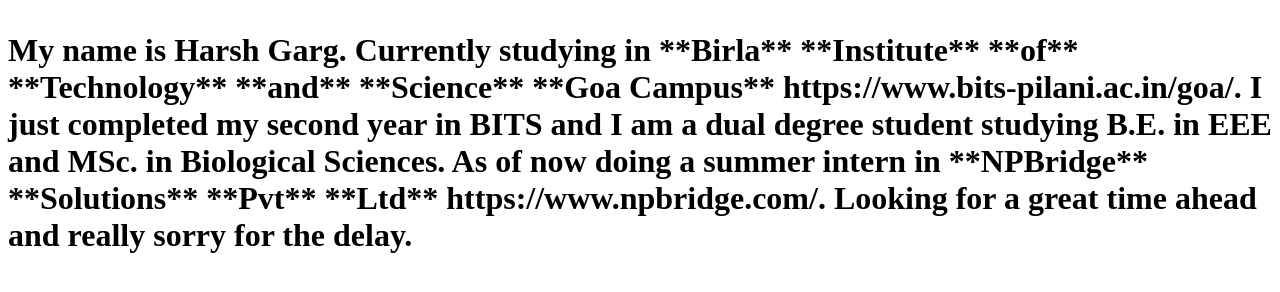
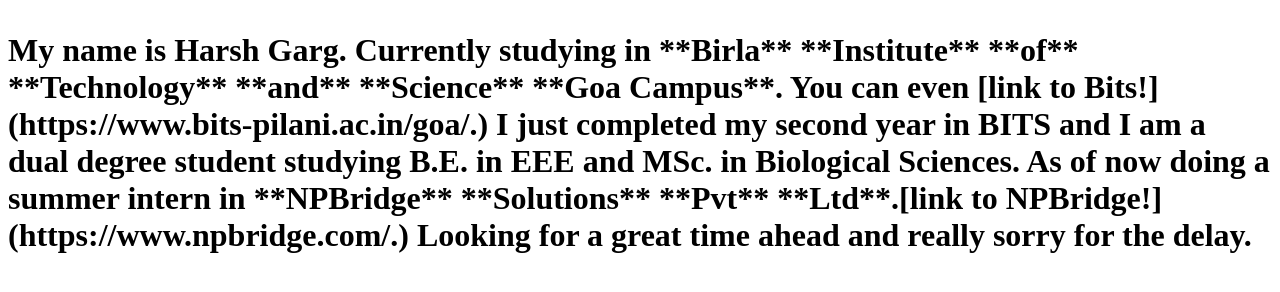
Before and after one commit to Harsh-Garg306/Harsh-Garg306.github.io, a plain HTML site: page index1.html in a window 1280 px wide. Drawn offline with Linux system fonts and the light colour scheme.

Commit message:
Update index1.html

```diff
--- a/index1.html
+++ b/index1.html
@@ -4,6 +4,6 @@
 <h1><Hello Everyone.</h1>
 <h2This is Harsh Garg.</h2>
 <p>My name is Harsh Garg.
-Currently studying in **Birla** **Institute** **of** **Technology** **and** **Science** **Goa Campus** https://www.bits-pilani.ac.in/goa/.
-I just completed my second year in BITS and I am a dual degree student studying B.E. in EEE and MSc. in Biological Sciences. As of now doing a summer intern in **NPBridge** **Solutions** **Pvt** **Ltd** https://www.npbridge.com/.
+Currently studying in **Birla** **Institute** **of** **Technology** **and** **Science** **Goa Campus**. You can even [link to Bits!](https://www.bits-pilani.ac.in/goa/.)
+I just completed my second year in BITS and I am a dual degree student studying B.E. in EEE and MSc. in Biological Sciences. As of now doing a summer intern in **NPBridge** **Solutions** **Pvt** **Ltd**.[link to NPBridge!](https://www.npbridge.com/.)
 Looking for a great time ahead and really sorry for the delay.</p>
```
